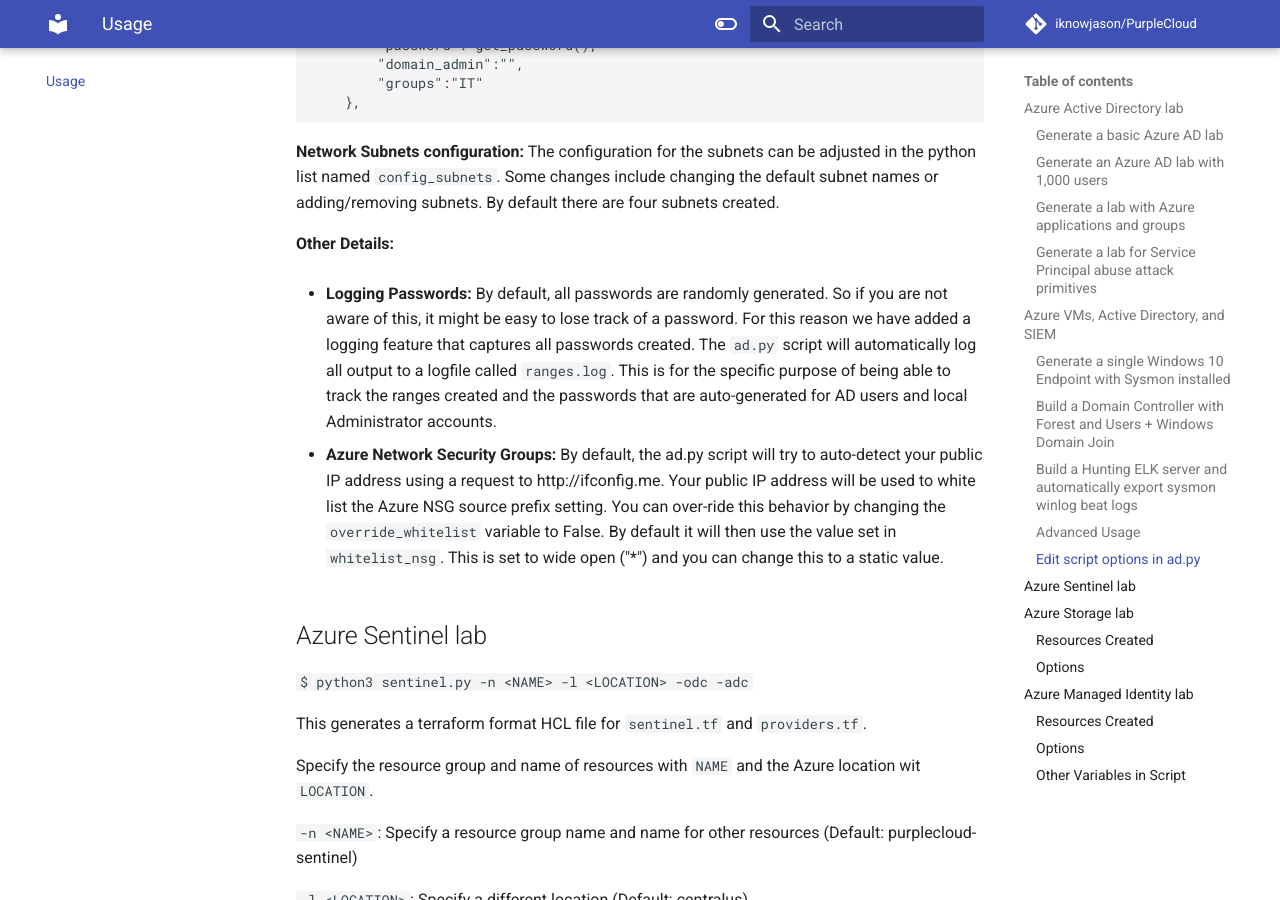
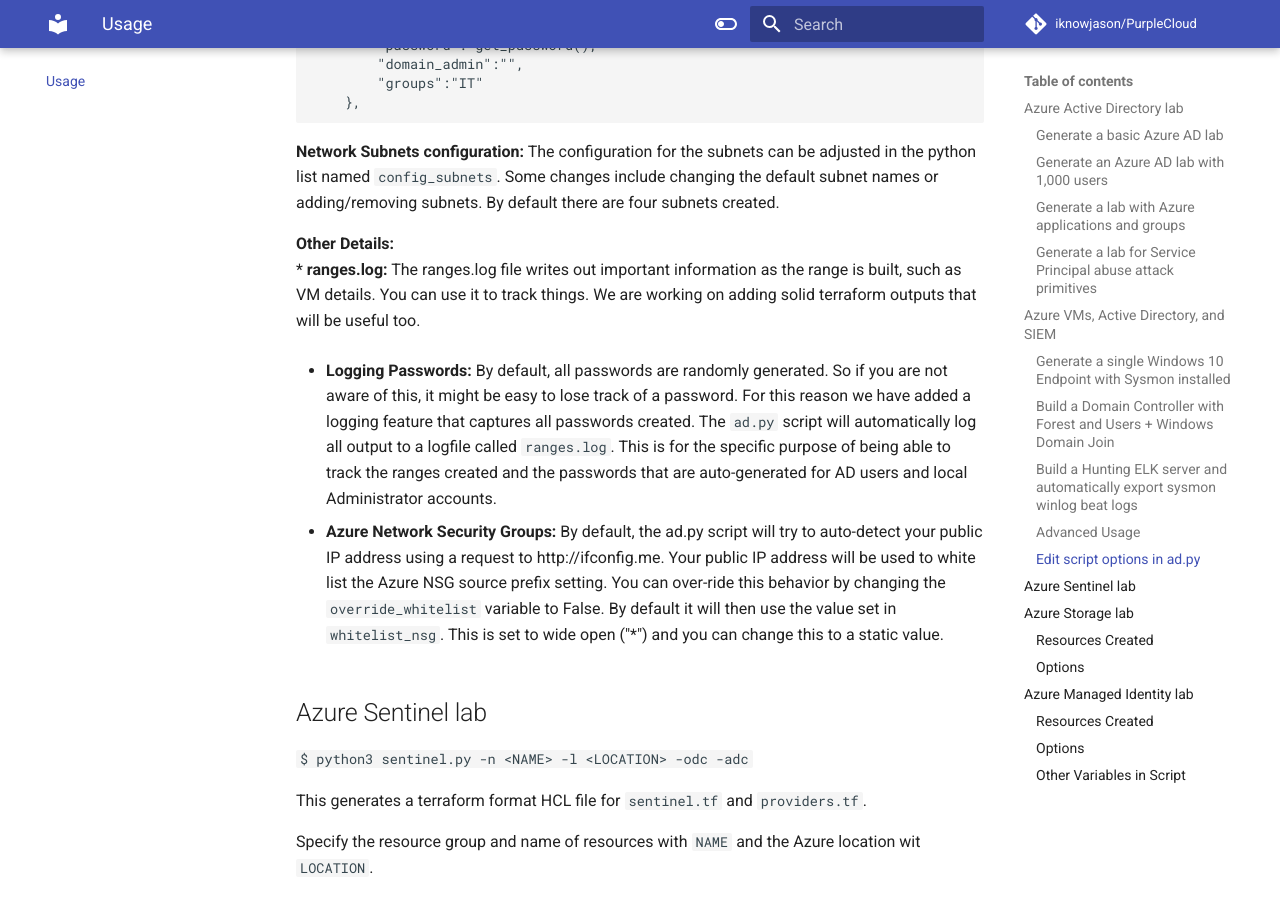
Before and after one commit to iknowjason/PurpleCloud, an MkDocs documentation site: the page built from docs/usage.md, in a window 1280 px wide and 900 px high, scrolled down 4172 px. Built offline with MkDocs 1.6.1 and Material for MkDocs 9.7.7, drawn with Linux system fonts in a browser that asks for light colours; comment, search, counter and statistics services are not loaded.

Commit message:
Updated mention of ranges.log

````diff
--- a/docs/usage.md
+++ b/docs/usage.md
@@ -151,6 +151,7 @@ default_ad_users = [
 **Network Subnets configuration:**   The configuration for the subnets can be adjusted in the python list named ```config_subnets```.  Some changes include changing the default subnet names or adding/removing subnets.  By default there are four subnets created.
 
 **Other Details:**
+* **ranges.log:**  The ranges.log file writes out important information as the range is built, such as VM details.  You can use it to track things.  We are working on adding solid terraform outputs that will be useful too.
 
 * **Logging Passwords:** By default, all passwords are randomly generated.  So if you are not aware of this, it might be easy to lose track of a password.  For this reason we have added a logging feature that captures all passwords created.  The ```ad.py``` script will automatically log all output to a logfile called ```ranges.log```.  This is for the specific purpose of being able to track the ranges created and the passwords that are auto-generated for AD users and local Administrator accounts.
 
````
